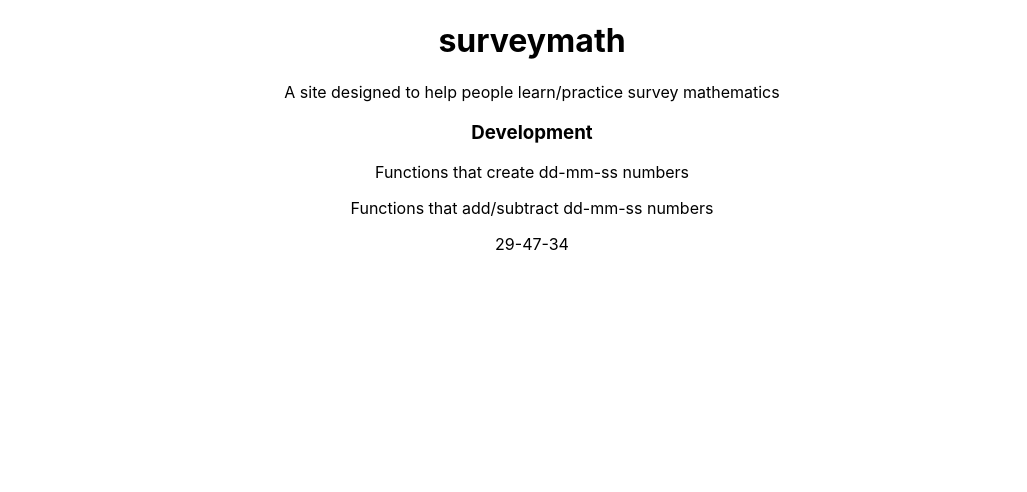
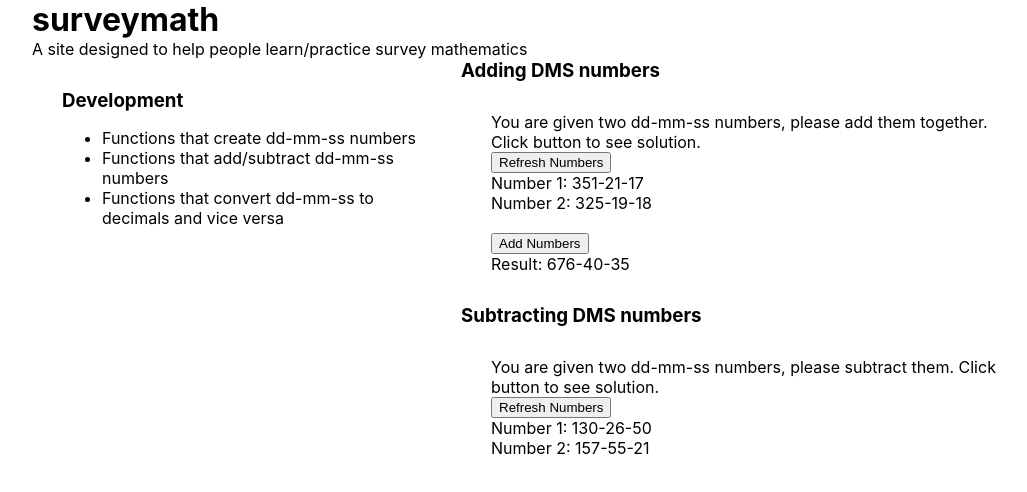
Before and after one commit to stefan-kenyon/surveymath, a React (Create React App) app: page / in a window 1280 px wide. Shown: the top 492 px of the page, without its empty margins (108-1135 px from the left). Built offline with nearby package versions, Linux system fonts and the light colour scheme.

Commit message:
Add and Subtract Function
Added an Add&Subtract Function. Add function working, Subtrack function not.

```diff
--- a/src/App.css
+++ b/src/App.css
@@ -1,5 +1,13 @@
+p, h1, h2, h3, h4, h5, h6 {
+  padding:0px;
+  margin:0px;
+}
+
+
 .App {
-  text-align: center;
+  text-align: left;
+  width:1000px;
+  margin:0 auto;
 }
 
 .App-logo {
@@ -36,3 +44,21 @@
     transform: rotate(360deg);
   }
 }
+
+main {
+  display:flex;
+}
+
+.main-left {
+  padding:30px;
+  display:flex;
+  flex-direction:column;
+  align-items:flex-start;
+}
+
+.add-main, .subtract-main {
+  display:flex;
+  flex-direction:column;
+  align-items:flex-start;
+  padding:30px;
+}
--- a/src/App.tsx
+++ b/src/App.tsx
@@ -1,10 +1,10 @@
 import './App.css';
 
-import { randomNumber, dmsNumber } from './utility/numberFunction'
+import Add from './components/Add';
+import Subtract from './components/Subtract';
 
 function App() {
-  let number = dmsNumber();
-  console.log(number)
+
   return (
     <div className="App">
       <header>
@@ -12,12 +12,34 @@ function App() {
         <h1>surveymath</h1>
         <p>A site designed to help people learn/practice survey mathematics</p>
 
-        <h3>Development</h3>
-        <p>Functions that create dd-mm-ss numbers</p>
-        <p>Functions that add/subtract dd-mm-ss numbers</p>
+      </header>
 
-        <p>{number.degrees}-{number.minutes}-{number.seconds}</p>
-      </header>
+      <main>
+
+        <div className='main-left'>
+
+          <h3>Development</h3>
+
+          <ul>
+            <li>Functions that create dd-mm-ss numbers</li>
+            <li>Functions that add/subtract dd-mm-ss numbers</li>
+            <li>Functions that convert dd-mm-ss to decimals and vice versa</li>
+          </ul>
+
+        </div>
+
+        <div className='main-right'>
+
+          <Add />
+          <Subtract />
+
+        </div>
+
+      </main>
+
+      <footer>
+
+      </footer>
     </div>
   );
 }
--- /dev/null
+++ b/src/components/Add.tsx
@@ -0,0 +1,33 @@
+import {useState} from 'react';
+
+import { dmsNumber, addDMSNumbers } from '../utility/numberFunction'
+
+function Add() {
+
+  const [number1, setNumber1] = useState(dmsNumber);
+  const [number2, setNumber2] = useState(dmsNumber);
+  const [addedNumbers, setAddedNumbers] = useState(addDMSNumbers(number1, number2));
+  return (
+    <div className="Add">
+
+        <header>
+          <h3>Adding DMS numbers</h3>
+        </header>
+
+        <main className='add-main'>
+
+          <p>You are given two dd-mm-ss numbers, please add them together. Click button to see solution.</p>
+          <button onClick ={() => {setNumber1(dmsNumber); setNumber2(dmsNumber)}}>Refresh Numbers</button>
+
+          <p>Number 1: {number1[0]}-{number1[1]}-{number1[2]}</p>
+          <p>Number 2: {number2[0]}-{number2[1]}-{number2[2]}</p>
+          <br/>
+          <button onClick = {() => setAddedNumbers(addDMSNumbers(number1, number2))}>Add Numbers</button>
+          <p>Result: {addedNumbers[0]}-{addedNumbers[1]}-{addedNumbers[2]}</p>
+        </main>
+
+    </div>
+  );
+}
+
+export default Add;
--- /dev/null
+++ b/src/components/Subtract.tsx
@@ -0,0 +1,33 @@
+import {useState} from 'react';
+
+import { dmsNumber } from '../utility/numberFunction'
+
+function Subtract() {
+
+  const [number1, setNumber1] = useState(dmsNumber);
+  const [number2, setNumber2] = useState(dmsNumber);
+  //const [addedNumbers, setAddedNumbers] = useState(addDMSNumbers(number1, number2));
+  return (
+    <div className="Subtract">
+
+        <header>
+          <h3>Subtracting DMS numbers</h3>
+        </header>
+
+        <main className='subtract-main'>
+
+          <p>You are given two dd-mm-ss numbers, please subtract them. Click button to see solution.</p>
+          <button onClick ={() => {setNumber1(dmsNumber); setNumber2(dmsNumber)}}>Refresh Numbers</button>
+
+          <p>Number 1: {number1[0]}-{number1[1]}-{number1[2]}</p>
+          <p>Number 2: {number2[0]}-{number2[1]}-{number2[2]}</p>
+          <br/>
+          {/* <button onClick = {() => setAddedNumbers(addDMSNumbers(number1, number2))}>Subtract Numbers</button>
+          <p>Result: {addedNumbers[0]}-{addedNumbers[1]}-{addedNumbers[2]}</p> */}
+        </main>
+
+    </div>
+  );
+}
+
+export default Subtract;
--- a/src/utility/numberFunction.tsx
+++ b/src/utility/numberFunction.tsx
@@ -3,12 +3,27 @@ function randomNumber(highest: number) {
 }
 
 function dmsNumber() {
-    let dmsNumber = {
-        degrees: randomNumber(360),
-        minutes: randomNumber(60),
-        seconds: randomNumber(60)
-    }
+    let dmsNumber = [randomNumber(360), randomNumber(60), randomNumber(60)];
     return dmsNumber;
 }
 
-export {randomNumber, dmsNumber};
+function addDMSNumbers(number1: number[], number2: number[]) {
+    let seconds = number1[2]+number2[2];
+    let minutes = number1[1]+number2[1];
+    let degrees = number1[0]+number2[0];
+    if(seconds > 59) {
+        seconds = seconds - 60;
+        minutes = minutes + 1;;
+    }
+    if(minutes > 59) {
+        minutes = minutes - 60;
+        degrees = degrees + 1;
+    }
+    return [degrees, minutes, seconds];
+}
+
+function subtractDMSNumbers(number1: number[], number2: number[]) {
+    return 0;
+}
+
+export {randomNumber, dmsNumber, addDMSNumbers, subtractDMSNumbers};
```
